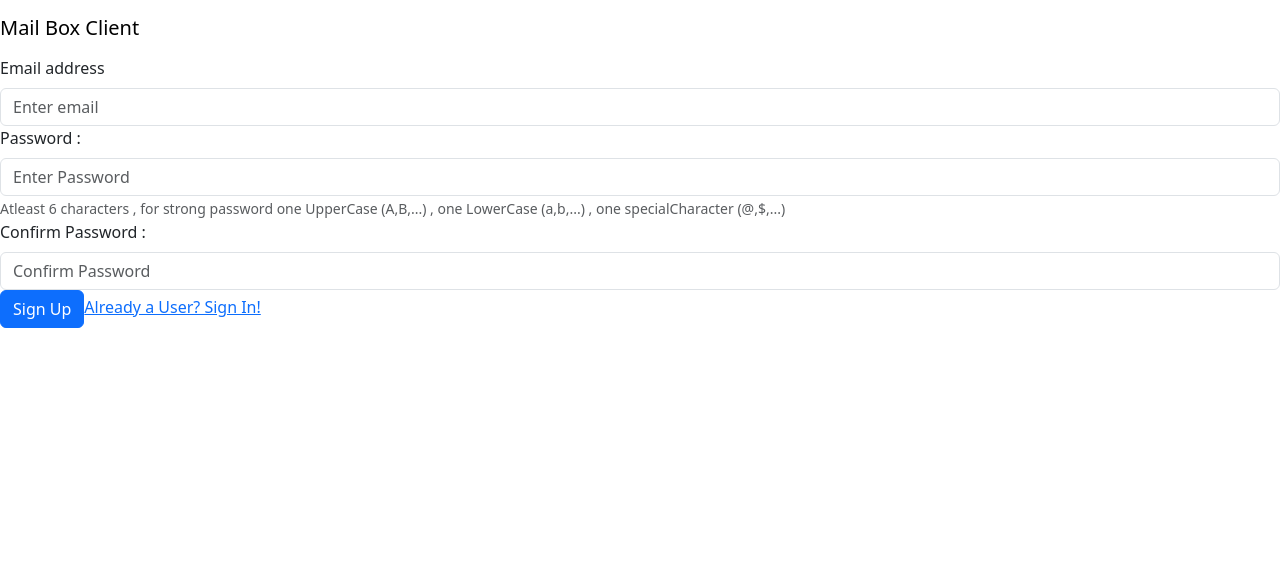
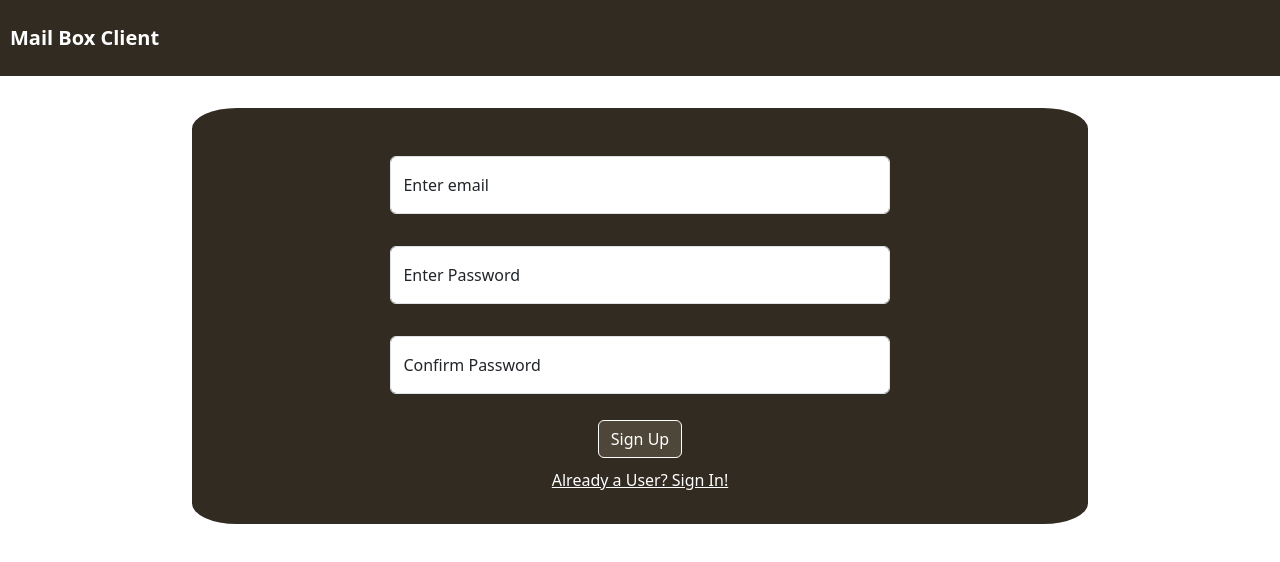
Before and after one commit to Abhay-Hasrani/Sharpener, a React (Create React App) app in the folder react-mail-box-client/: page /signUp in a window 1280 px wide. Shown: the top 562 px of the page. Built offline with nearby package versions, Linux system fonts and the light colour scheme.

Commit message:
added styling to mail box client

```diff
--- a/react-mail-box-client/src/components/auth/SignIn.js
+++ b/react-mail-box-client/src/components/auth/SignIn.js
@@ -1,7 +1,8 @@
-import { Button, Form } from "react-bootstrap";
+import { Button, FloatingLabel, Form } from "react-bootstrap";
 import { NavLink, useNavigate } from "react-router-dom";
 import { useDispatch } from "react-redux";
 import { authActions } from "../../store/AuthReducer";
+import "./auth.css";
 const SignIn = () => {
   const navigate = useNavigate();
   const dispatch = useDispatch();
@@ -47,28 +48,43 @@ const SignIn = () => {
     }
   }
   return (
-    <Form onSubmit={userSignInFormHandler}>
-      <Form.Group controlId="signInEmail">
-        <Form.Label>Email address</Form.Label>
+    <div className="form-div">
+      <Form onSubmit={userSignInFormHandler} className="form">
+        <FloatingLabel
+          controlId="signInEmail"
+          label="Email address"
+          className="floatinglabel"
+        >
           <Form.Control
+            className="control"
             type="email"
             name="email"
             placeholder="Enter email"
+            autoFocus
             required
           />
-      </Form.Group>
-      <Form.Group controlId="signInPassword">
-        <Form.Label>Password :</Form.Label>
+        </FloatingLabel>
+        <FloatingLabel
+          label="Enter Password"
+          controlId="signInPassword"
+          className="floatinglabel"
+        >
           <Form.Control
+            className="control"
             type="password"
             name="password"
             placeholder="Enter Password"
             required
           />
-      </Form.Group>
-      <Button type="submit">Sign In</Button>
-      <NavLink to="/signup">Dont have account? Create one!</NavLink>
+        </FloatingLabel>
+        <Button type="submit" className="button">
+          Sign In
+        </Button>
+        <NavLink className="navlink" to="/signup">
+          Dont have account? Create one!
+        </NavLink>
       </Form>
+    </div>
   );
 };
 export const formatEmailForPath = (email) => {
--- a/react-mail-box-client/src/components/auth/SignUp.js
+++ b/react-mail-box-client/src/components/auth/SignUp.js
@@ -1,6 +1,6 @@
-import { Button, Form } from "react-bootstrap";
+import { Button, FloatingLabel, Form } from "react-bootstrap";
 import { NavLink } from "react-router-dom";
-
+import "./auth.css";
 const SignUp = () => {
   function userSignUpFormHandler(e) {
     e.preventDefault();
@@ -47,41 +47,56 @@ const SignUp = () => {
     }
   }
   return (
-    <Form onSubmit={userSignUpFormHandler}>
-      <Form.Group controlId="signUpEmail">
-        <Form.Label>Email address</Form.Label>
+    <div className="form-div">
+      <Form onSubmit={userSignUpFormHandler} className="form">
+        <FloatingLabel
+          controlId="signUpEmail"
+          label="Enter email"
+          className="floatinglabel"
+        >
           <Form.Control
             type="email"
             name="email"
             placeholder="Enter email"
             required
           />
-      </Form.Group>
-      <Form.Group controlId="signUpPassword">
-        <Form.Label>Password :</Form.Label>
+        </FloatingLabel>
+        <FloatingLabel
+          controlId="signUpPassword"
+          label="Enter Password"
+          className="floatinglabel"
+        >
           <Form.Control
             type="password"
             name="password"
             placeholder="Enter Password"
             required
           />
-        <Form.Text className="text-muted">
+          <Form.Text className="text-muted control-text">
             Atleast 6 characters , for strong password one UpperCase (A,B,...) ,
             one LowerCase (a,b,...) , one specialCharacter (@,$,...)
           </Form.Text>
-      </Form.Group>
-      <Form.Group controlId="signUpConfirmPassword">
-        <Form.Label>Confirm Password :</Form.Label>
+        </FloatingLabel>
+        <FloatingLabel
+          controlId="signUpConfirmPassword"
+          label="Confirm Password"
+          className="floatinglabel"
+        >
           <Form.Control
             type="password"
             name="confirmPassword"
             placeholder="Confirm Password"
             required
           />
-      </Form.Group>
-      <Button type="submit">Sign Up</Button>
-      <NavLink to="/home">Already a User? Sign In!</NavLink>
+        </FloatingLabel>
+        <Button type="submit" className="button">
+          Sign Up
+        </Button>
+        <NavLink to="/home" className="navlink">
+          Already a User? Sign In!
+        </NavLink>
       </Form>
+    </div>
   );
 };
 export default SignUp;
--- /dev/null
+++ b/react-mail-box-client/src/components/auth/auth.css
@@ -0,0 +1,45 @@
+.form-div{
+    display: flex;
+    justify-content: center;
+}
+.form {
+  display: flex;
+  flex-direction: column;
+  align-items: center;
+  margin: 2rem;
+  padding: 2rem;
+  width: 70%;
+  background: #322b21;
+  border-radius: 5%;
+}
+.form .floatinglabel {
+  width: 60%;
+  margin: 1rem;
+}
+.form .floatinglabel input:focus + label{
+    color: black;
+    font-weight:bold;
+    margin:0 0 1.5rem ;
+}
+.form .floatinglabel .control {
+  border: solid rgb(70, 63, 63) 1px;
+}
+.navlink,.button {
+  margin-top: 10px;
+  color: white;
+}
+.form .button{
+    background: #4f463a;
+    border-color: white;
+}
+.navlink:hover{
+    color: #0d6efd;
+}
+.floatinglabel .control-text{
+    display: none;
+    color: white !important;
+}
+.form .floatinglabel input:focus + .control-text{
+    display: block;
+
+}
--- /dev/null
+++ b/react-mail-box-client/src/components/header/Header.css
@@ -0,0 +1,47 @@
+.navbar {
+  background-color: #322b21;
+}
+.navbrand {
+  justify-content: space-evenly;
+  display: flex;
+  align-items: center;
+  color: white !important;
+  font-weight: bolder;
+  font-size: 25px;
+  height: 60px;
+  margin-left: 10px;
+}
+.navbrand:hover {
+  color: yellow !important;
+}
+.navbar-collapse {
+  justify-content: space-around;
+  align-content: center;
+}
+.nav {
+  align-content: center;
+  align-items: center;
+  justify-content: space-around;
+}
+.nav a {
+  color: white;
+  height: 25px;
+  text-decoration: none;
+  display: flex;
+  align-items: center;
+}
+.nav a.active {
+  color: yellow;
+}
+.nav a:hover {
+    color: blue;
+}
+.nav .button {
+  margin-bottom: 5px;
+  background-color: rgb(137, 60, 60);
+  border-color: red;
+}
+.btn:hover {
+  background-color: rgb(200, 0, 0) !important;
+  border-color: red !important;
+}
--- a/react-mail-box-client/src/components/header/Header.js
+++ b/react-mail-box-client/src/components/header/Header.js
@@ -2,7 +2,7 @@ import { Button, Nav, Navbar } from "react-bootstrap";
 import { useDispatch, useSelector } from "react-redux";
 import { NavLink, useNavigate } from "react-router-dom";
 import { authActions } from "../../store/AuthReducer";
-
+import './Header.css';
 const Header = () => {
   const navigate = useNavigate();
   const dispatch = useDispatch();
@@ -13,20 +13,20 @@ const Header = () => {
     navigate("/");
   }
   return (
-    <Navbar>
+    <Navbar className="navbar">
       {/* expand="lg" */}
-      <Navbar.Brand>Mail Box Client</Navbar.Brand>
+      <Navbar.Brand className="navbrand">Mail Box Client</Navbar.Brand>
       <Navbar.Toggle aria-controls="basic-navbar-nav" />
       <Navbar.Collapse id="navbar-collapse">
         {isLogged && (
-          <Nav className="w-75 flex-wrap justify-content-between">
+          <Nav className="nav w-100 flex-wrap">
             <NavLink to="/home">Home</NavLink>
             <NavLink to="/allmails">
-              Received<span> {unreadMailCount}</span>
+              Received ({unreadMailCount})
             </NavLink>
             <NavLink to="/sentmails">Sent</NavLink>
             <NavLink to="/mailcomposer">Mail Composer</NavLink>
-            <Button variant="danger" onClick={logoutClickHandler}>
+            <Button className="button" onClick={logoutClickHandler}>
               LogOut
             </Button>
           </Nav>
--- a/react-mail-box-client/src/components/mail/AllMails.js
+++ b/react-mail-box-client/src/components/mail/AllMails.js
@@ -7,6 +7,7 @@ import { useLocation } from "react-router-dom";
 const AllMails = () => {
   const location = useLocation();
   const pathname = location.pathname;
+  const isShowingReceivedMails = (pathname === "/allmails");
   const userMails = useSelector((state) => state.mail.userMails);
   const userSentMails = useSelector((state) => state.mail.userSentMails);
   const dispatch = useDispatch();
@@ -17,14 +18,14 @@ const AllMails = () => {
       dispatch(getMailsFromFirebase());
     };
     fetch();
-    const intervalId = setInterval(fetch, 5000);
+    const intervalId = setInterval(fetch, 20000);
     return () => {
       clearInterval(intervalId);
     };
   }, [dispatch]);
-  const mails = pathname === "/allmails" ? userMails : userSentMails;
+  const mails = isShowingReceivedMails ? userMails : userSentMails;
   const mailList = mails.map((item) => {
-    return <MailListItem key={item.emailFrom + item.subject} {...item} />;
+    return <MailListItem key={item.emailFrom + item.subject} {...item} showDot={isShowingReceivedMails}/>;
   });
   return <ul>{mailList}</ul>;
 };
--- a/react-mail-box-client/src/components/mail/MailComposer.css
+++ b/react-mail-box-client/src/components/mail/MailComposer.css
@@ -1,8 +1,29 @@
 .editor {
-    margin-top: 10px;
+  margin-top: 10px;
   border: 1px solid rgb(98, 95, 95);
   height: 100px;
 }
 .mailBody {
-  margin: 0 10px;
+  margin: 20px 20px;
+  display: flex;
+  justify-content: center;
 }
+.myform {
+  display: flex;
+  flex-direction: column;
+  width: 70%;
+}
+.form-label {
+  font-weight: bolder;
+}
+.myform .form-control {
+  border: solid black 1px;
+}
+.myform .btn-form {
+  background-color: blue;
+  width: 10%;
+  margin: 10px auto;
+}
+.myform .btn-form:hover {
+  background-color: #322b21 !important;
+}
--- a/react-mail-box-client/src/components/mail/MailComposer.js
+++ b/react-mail-box-client/src/components/mail/MailComposer.js
@@ -34,7 +34,7 @@ const MailComposer = () => {
       emailFrom: localStorage.getItem("email"),
       subject: subjectRef.current.value,
       body,
-      read:false
+      read: false,
     };
     // console.log(emailObj);
     dispatch(sendMailToFirebase(emailObj));
@@ -42,7 +42,7 @@ const MailComposer = () => {
 
   return (
     <div className="mailBody">
-      <Form onSubmit={mailFormSubmitHandler}>
+      <Form className="myform" onSubmit={mailFormSubmitHandler}>
         <Form.Group controlId="userMailEmail">
           <Form.Label>Receivers Email :</Form.Label>
           <Form.Control
@@ -83,7 +83,7 @@ const MailComposer = () => {
             />
           </Form.Control>
         </Form.Group>
-        <Button type="submit">Send</Button>
+        <Button className="btn-form" type="submit">Send</Button>
       </Form>
     </div>
   );
--- /dev/null
+++ b/react-mail-box-client/src/components/mail/MailListItem.css
@@ -0,0 +1,19 @@
+.listitem {
+  list-style: none;
+  margin: 10px;
+  padding: 10px;
+  display: flex;
+  flex-direction: column;
+  border-bottom: solid black 1.5px;
+  border-radius: 3%;
+  font-weight: bold;
+}
+.listitem.sent{
+  font-weight: 400;
+}
+.listitem.read {
+  font-weight: 400;
+}
+.listitem button {
+  width: 10%;
+}
--- a/react-mail-box-client/src/components/mail/MailListItem.js
+++ b/react-mail-box-client/src/components/mail/MailListItem.js
@@ -5,11 +5,12 @@ import {
 } from "../../store/MailReducer";
 import { useDispatch } from "react-redux";
 import { Button } from "react-bootstrap";
+import "./MailListItem.css";
 
 const MailListItem = (props) => {
   const navigate = useNavigate();
   const dispatch = useDispatch();
-
+  const addSentClass = props.showDot?"sent":"";
   function mailDeleteHandler(e) {
     e.stopPropagation();
     dispatch(deleteMailFromFirebase(props));
@@ -17,16 +18,16 @@ const MailListItem = (props) => {
   }
   return (
     <li
-      className={props.read ? "" : "bg-primary bg-opacity-50"}
+      className={props.read ? "listitem read" : "listitem unread"}
       onClick={() => {
         navigate("expandedmail", { state: { data: props } });
         if (!props.read)
           dispatch(updateReadStatusInFirebase({ ...props }, true));
       }}
     >
-      From : {props.emailFrom}
-      {" , "}Subject : {props.subject}
-      {!props.read && <span className="fw-bolder fs-1"> · </span>}
+      <div>From : {props.emailFrom}</div>
+      <div>Subject : {props.subject}</div>
+      {/* {props.showDot && !props.read && <span className="fw-bolder fs-1"> · </span>} */}
       <Button variant="danger" onClick={mailDeleteHandler}>
         Delete
       </Button>
```
Also changed, not shown: react-mail-box-client/src/components/hooks/useFetch.js (added, +29 -0 lines). Lines whose indentation alone changed are shown as unchanged.
